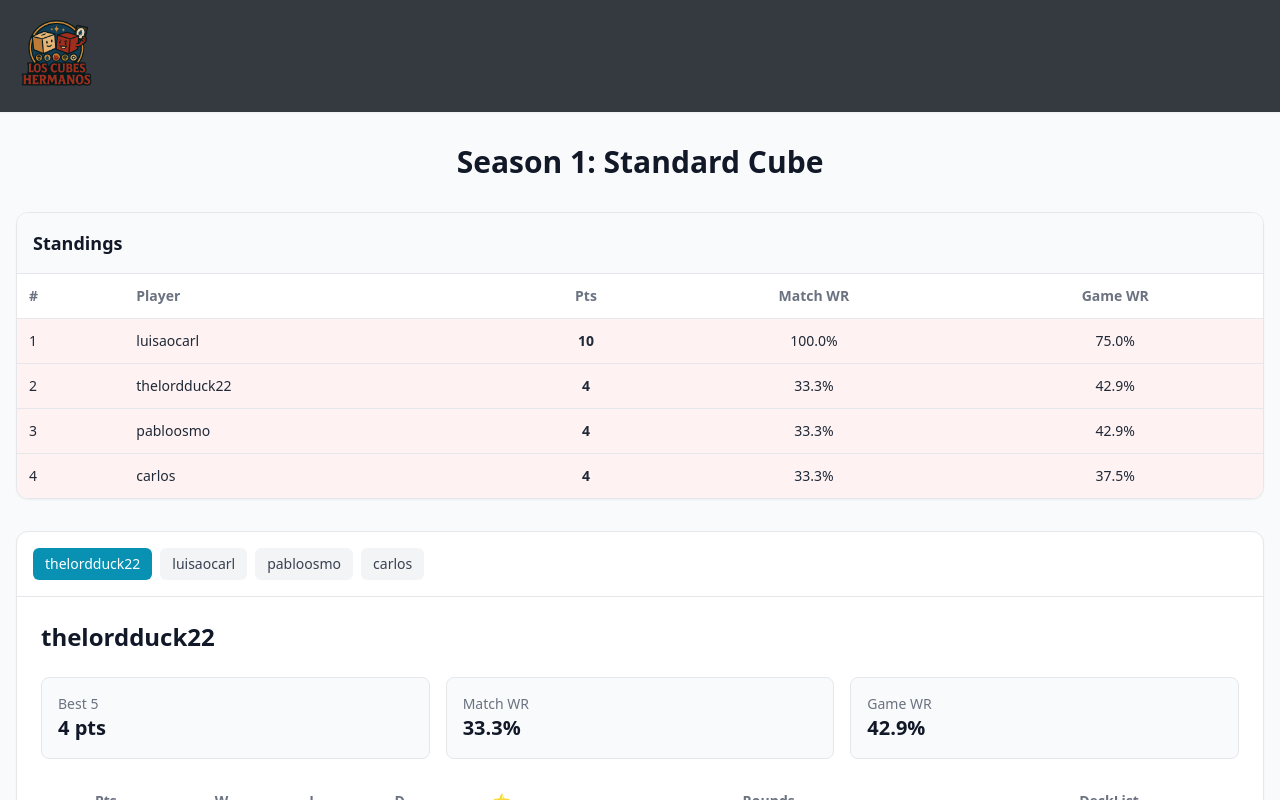
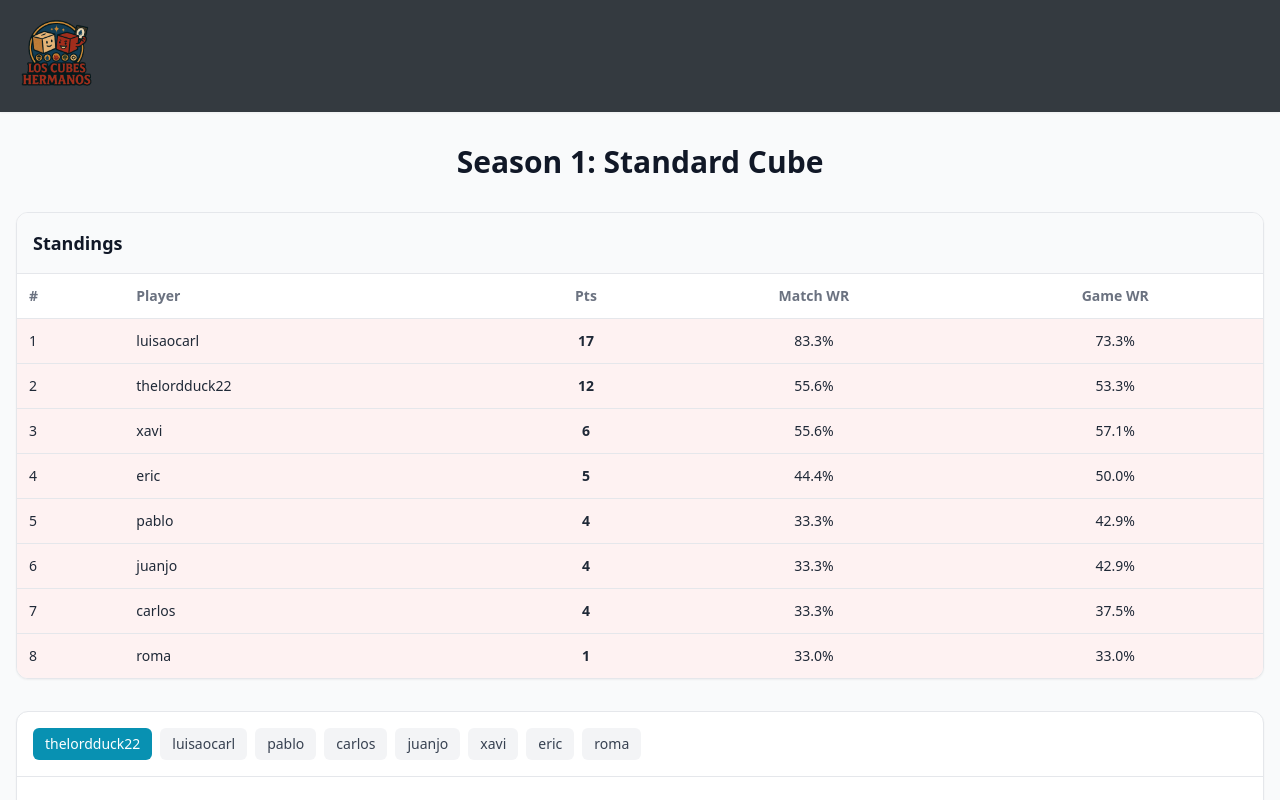
Before and after one commit to TheLordDuck/los-cubes-hermanos, a Next.js app: page /season/1 in a window 1280 px wide. Shown: the top 800 px of the page. Built offline with nearby package versions, Linux system fonts and the light colour scheme.

Commit message:
updatematchday 2 and new system point implementation

```diff
--- a/src/data/season1.json
+++ b/src/data/season1.json
@@ -14,6 +14,14 @@
             { "wins": 0, "losses": 2 },
             { "wins": 2, "losses": 0 }
           ]
+        },
+        {
+          "decklistLink": "oLZKilmq7kaA6ZRf2-Zf6w",
+          "rounds": [
+            { "wins": 2, "losses": 1 },
+            { "wins": 2, "losses": 1 },
+            { "wins": 1, "losses": 1 }
+          ]
         }
       ]
     },
@@ -28,12 +36,20 @@
             { "wins": 2, "losses": 1 },
             { "wins": 2, "losses": 0 }
           ]
+        },
+        {
+          "decklistLink": "VdR1MmQB3UyOPWbOALjhsA",
+          "rounds": [
+            { "wins": 1, "losses": 2 },
+            { "wins": 2, "losses": 0 },
+            { "wins": 2, "losses": 0 }
+          ]
         }
       ]
     },
     {
       "id": "003",
-      "name": "pabloosmo",
+      "name": "pablo",
       "jornadas": [
         {
           "decklistLink": "ICmGHQWFmUuelXitbs_W8w",
@@ -58,6 +74,62 @@
           ]
         }
       ]
+    },
+    {
+      "id": "005",
+      "name": "juanjo",
+      "jornadas": [
+        {
+          "decklistLink": "KgMFdjHZlEadOPLzoRidCQ",
+          "rounds": [
+            { "wins": 2, "losses": 0 },
+            { "wins": 1, "losses": 2 },
+            { "wins": 0, "losses": 2 }
+          ]
+        }
+      ]
+    },
+    {
+      "id": "006",
+      "name": "xavi",
+      "jornadas": [
+        {
+          "decklistLink": "58KMwiOEYkCl54AkHMgRrg",
+          "rounds": [
+            { "wins": 2, "losses": 1 },
+            { "wins": 1, "losses": 1 },
+            { "wins": 1, "losses": 1 }
+          ]
+        }
+      ]
+    },
+    {
+      "id": "007",
+      "name": "eric",
+      "jornadas": [
+        {
+          "decklistLink": "Hnu_fTnAcUm4fO8sbDfSKg",
+          "rounds": [
+            { "wins": 1, "losses": 2 },
+            { "wins": 1, "losses": 1 },
+            { "wins": 2, "losses": 1 }
+          ]
+        }
+      ]
+    },
+    {
+      "id": "008",
+      "name": "roma",
+      "jornadas": [
+        {
+          "decklistLink": "ZoPU0EQJNEO4ws3HCcfztg",
+          "rounds": [
+            { "wins": 0, "losses": 2 },
+            { "wins": 0, "losses": 2 },
+            { "wins": 1, "losses": 2 }
+          ]
+        }
+      ]
     }
   ]
 }
--- a/src/pages/season/[id].tsx
+++ b/src/pages/season/[id].tsx
@@ -1,6 +1,6 @@
 "use client";
 
-import { BookOpen } from "lucide-react";
+import { BookOpen, Heading1, Heading3 } from "lucide-react";
 import { useState } from "react";
 import seasonRaw from "@/data/season1.json";
 import {
@@ -164,14 +164,26 @@ export default function SeasonPage() {
           <div className="p-6">
             <h2 className="text-2xl font-bold text-gray-900 mb-6">
               {activePlayer.name}
+              <p className="text-sm text-gray-500"></p>
             </h2>
 
             {/* STATS */}
-            <div className="grid grid-cols-1 md:grid-cols-3 gap-4 mb-6">
+            <div className="grid grid-cols-1 md:grid-cols-4 gap-4 mb-6">
               <div className="bg-gray-50 rounded-lg p-4 border">
-                <p className="text-sm text-gray-500">Best {season.bestOf}</p>
+                <p className="text-sm text-gray-500">League Points</p>
+
                 <p className="text-xl font-bold text-gray-900">
                   {activePlayer.stats.bestStats.points} pts
+                </p>
+              </div>
+
+              <div className="bg-gray-50 rounded-lg p-4 border">
+                <p className="text-sm text-gray-500">
+                  Minimum matchdays played:
+                </p>
+
+                <p className="text-xl font-bold text-gray-900">
+                  {activePlayer.jornadas.length} / {season.bestOf}
                 </p>
               </div>
 
--- a/src/utils/league/league.ts
+++ b/src/utils/league/league.ts
@@ -1,14 +1,29 @@
 // /utils/league/league.ts
 import { RawRound, RawPlayer, Jornada, PlayerStats } from "./types";
 
+const MIN_WR = 0.33; // MTG floor (33%)
+
+export function getMatchPoints(wins: number, draws: number, losses: number) {
+    return wins * 3 + draws;
+}
+
 export function getMatchWR(wins: number, draws: number, losses: number) {
-    const total = wins + losses + draws;
-    return total === 0 ? 0 : wins / total;
+    const rounds = wins + draws + losses;
+    if (rounds === 0) return 0;
+
+    const matchPoints = getMatchPoints(wins, draws, losses);
+    const wr = matchPoints / (rounds * 3);
+
+    return Math.max(wr, MIN_WR);
 }
 
 export function getGameWR(gameWins: number, gameLosses: number) {
     const total = gameWins + gameLosses;
-    return total === 0 ? 0 : gameWins / total;
+    if (total === 0) return 0;
+
+    const wr = gameWins / total;
+
+    return Math.max(wr, MIN_WR);
 }
 
 export function computeJornada(rounds: RawRound[], decklistLink: string): Jornada {
@@ -19,22 +34,22 @@ export function computeJornada(rounds: RawRound[], decklistLink: string): Jornad
     let points = 0;
 
     for (const r of rounds) {
-        if (r.wins > r.losses) matchWins++;
-        else if (r.wins < r.losses) matchLosses++;
-        else matchDraws++;
+        if (r.wins > r.losses) points += 3, matchWins++;
+        else if (r.wins < r.losses) points += 0, matchLosses++;
+        else points += 1, matchDraws++;
     }
     console.log("matchWins", matchWins, "matchLosses", matchLosses, "matchDraws", matchDraws);
 
     // Calcular bonus según resultado final de la jornada
-    if (matchWins === 3) points += 3;
-    if (matchWins === 2) points += 2;
-    if (matchWins === 1) points += 1;
+    //if (matchWins === 3) points += 3;
+    //if (matchWins === 2) points += 2;
+    //if (matchWins === 1) points += 1;
     // No hay bonus para otros resultados (1-2, 0-3, empates totales)
 
     //points = points + (matchWins * 2);
     //points = points + (matchDraws * 1);
 
-    points = (points * 3) + assistPoint;
+    points = points + assistPoint;
 
     return {
         rounds,
```
